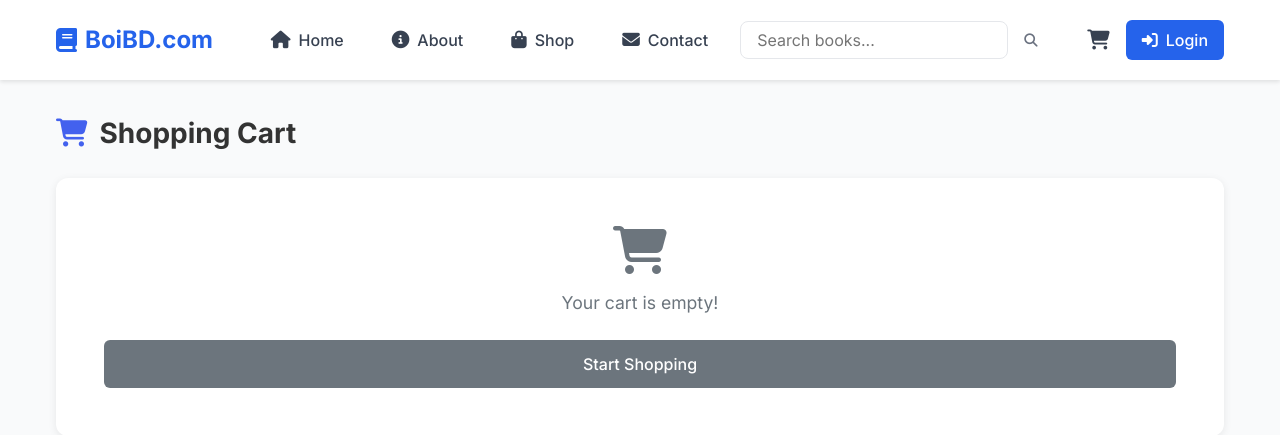
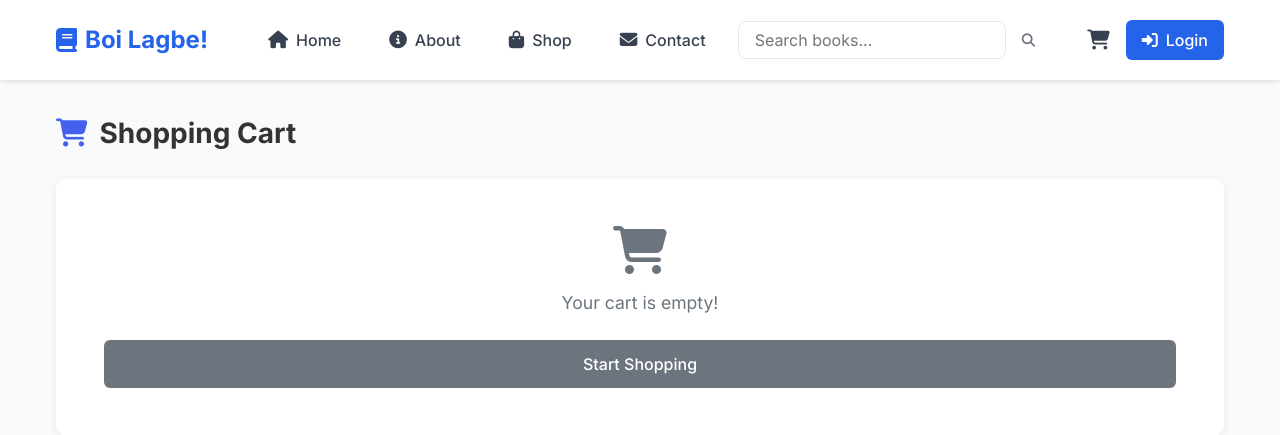
Before and after one commit to munna237/-Boi-Lagbe--Online-Bookstore-System, a PHP site: page /cart.php in a window 1280 px wide. Shown: the top 435 px of the page. Run offline with PHP 8.4, Linux system fonts and the light colour scheme.

Commit message:
Update user_header.php

```diff
--- a/user_header.php
+++ b/user_header.php
@@ -29,7 +29,7 @@ if(isset($_SESSION['user_id'])) {
     <div class="header-content">
         <a href="home.php" class="logo">
             <i class="fas fa-book"></i>
-            <span>BoiBD.com</span>
+            <span>Boi Lagbe!</span>
         </a>
 
         <?php include 'navbar.php'; ?>
```
